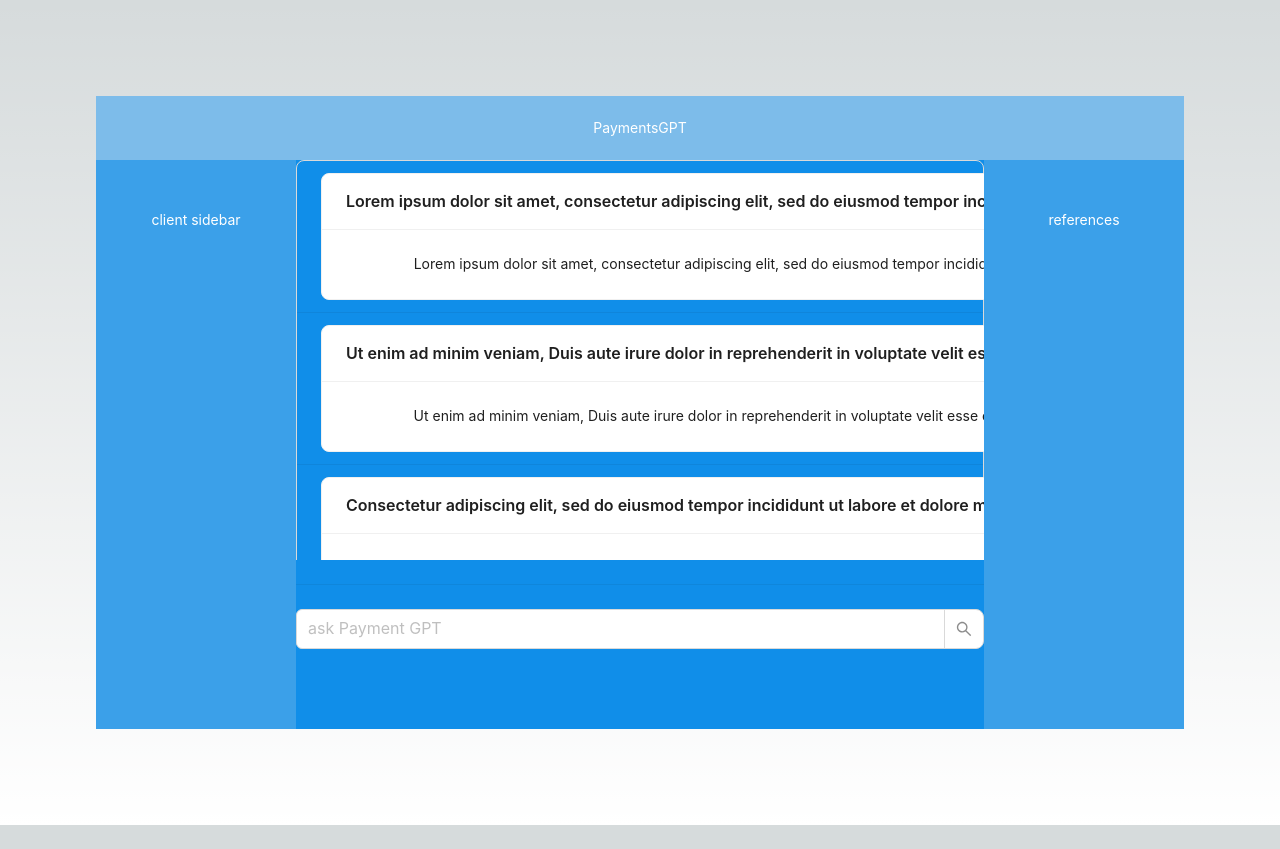
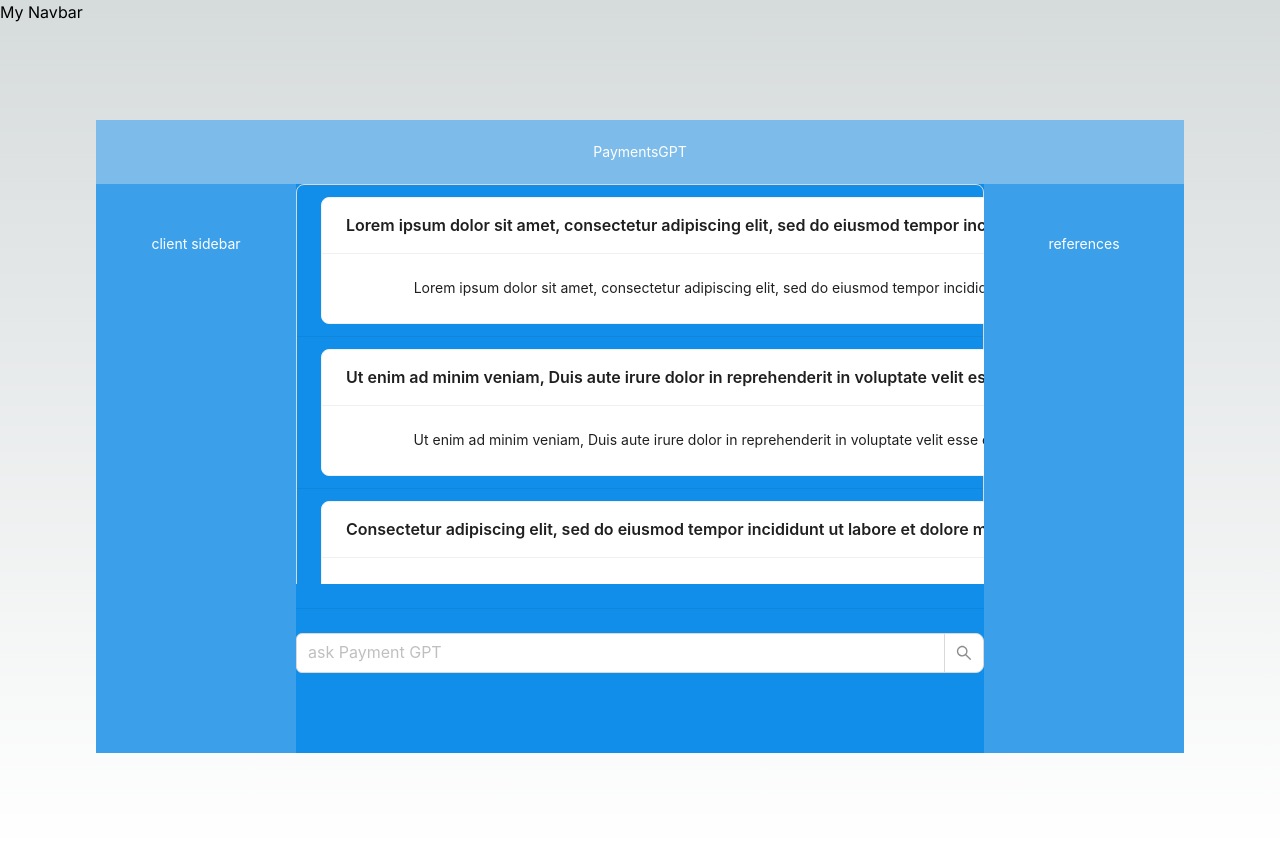
Before and after one commit to hackathonjpmc/pgpt_ui, a Next.js app in the folder pgpt_ui/: page / in a window 1280 px wide. Before the commit the page ends 825 px from the top, so only its background shows below. Built offline with nearby package versions, Linux system fonts and the light colour scheme.

Commit message:
waypoint before installing chatui

```diff
--- a/pgpt_ui/src/app/layout.js
+++ b/pgpt_ui/src/app/layout.js
@@ -1,17 +1,26 @@
-import './globals.css'
-import { Inter } from 'next/font/google'
+import './globals.css';
+import styles from './styles.module.css';
+import { Inter } from 'next/font/google';
 
-const inter = Inter({ subsets: ['latin'] })
+const inter = Inter({ subsets: ['latin'] });
+
+// classname={styles.main}
 
 export const metadata = {
-  title: 'Create Next App',
-  description: 'Generated by create next app',
+	title: 'Payment GPT',
+	description: 'Hackathon',
+};
+
+// This is the topmost component, the root component
+export default function RootLayout({ children }) {
+	return (
+		<html lang='en'>
+			<body className={inter.className}>
+				<nav>
+					<h1>My Navbar</h1>
+				</nav>
+				{children}
+			</body>
+		</html>
+	);
 }
-
-export default function RootLayout({ children }) {
-  return (
-    <html lang="en">
-      <body className={inter.className}>{children}</body>
-    </html>
-  )
-}
```
Also changed, not shown: pgpt_ui/src/app/styles.module.css (added).
